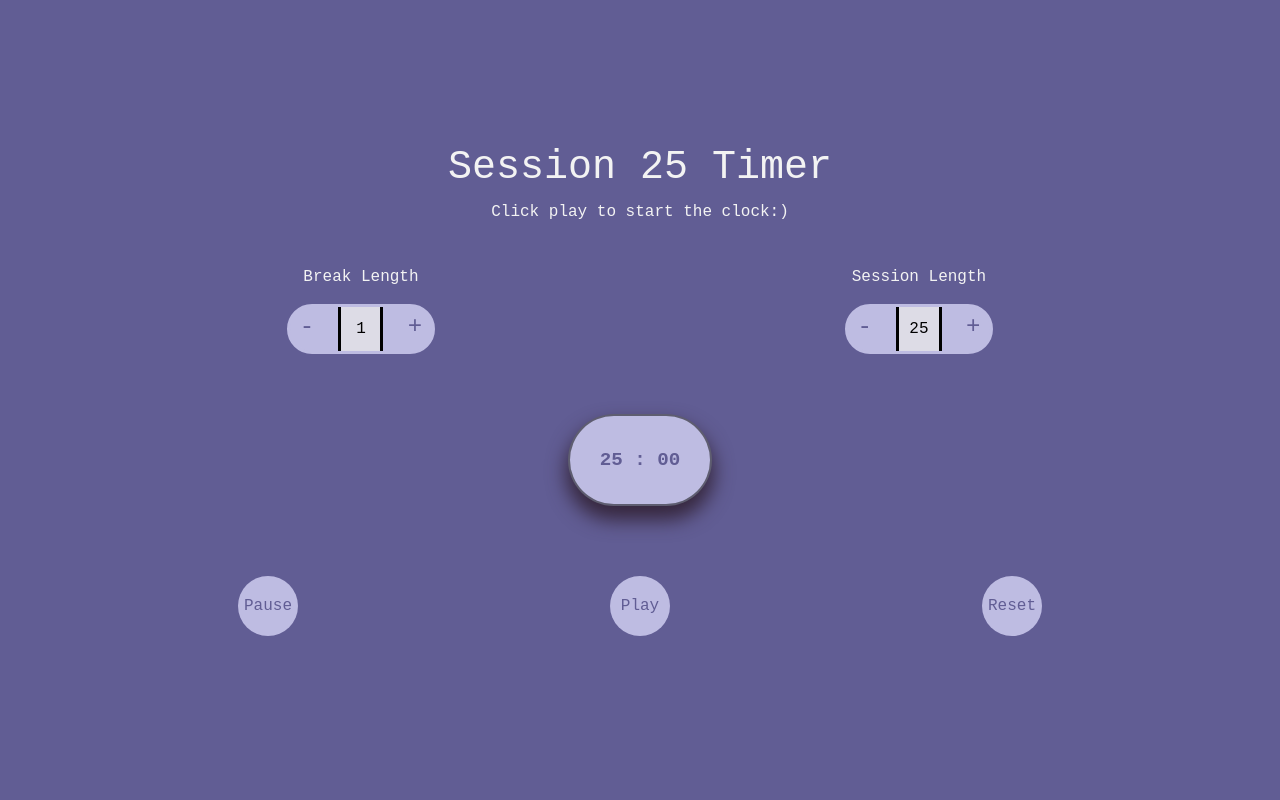
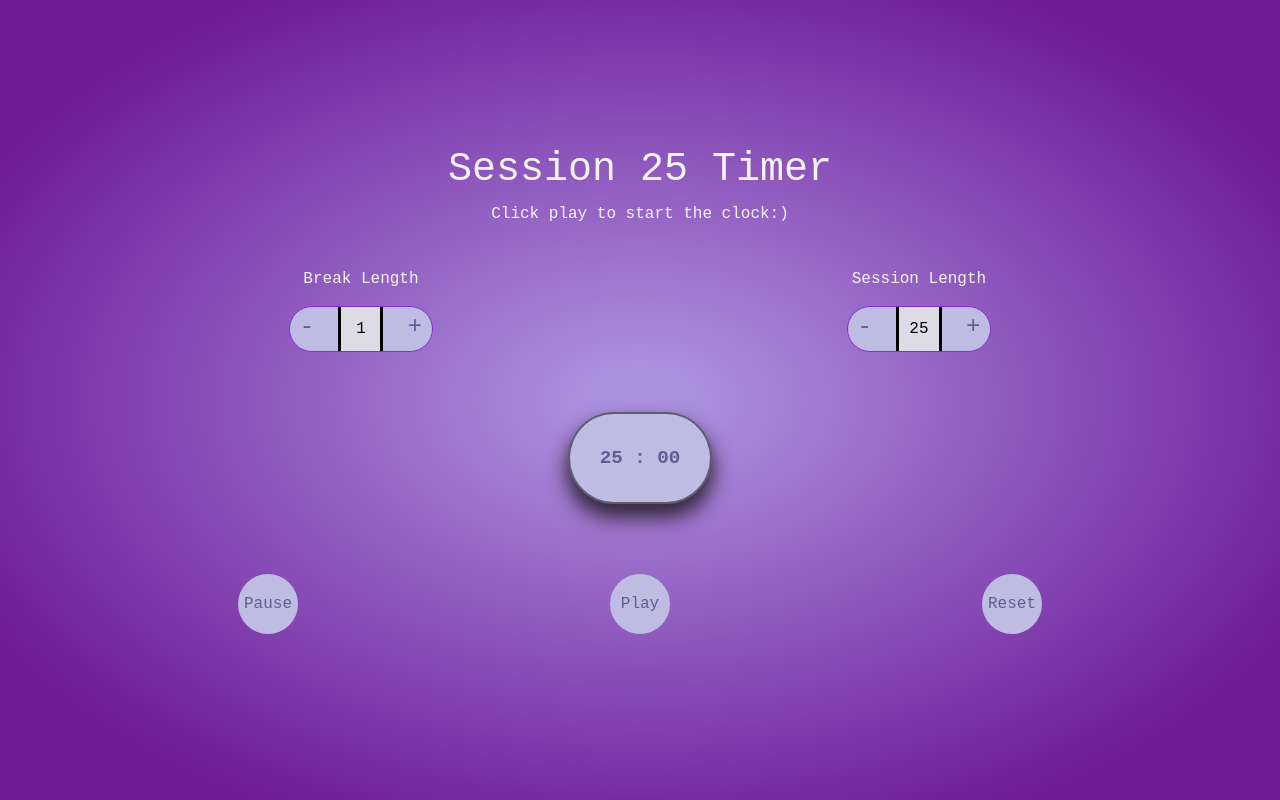
Before and after one commit to Ayovert/Session-25-Timer, a React (Create React App) app: page / in a window 1280 px wide. Built offline with nearby package versions, Linux system fonts and the light colour scheme.

Commit message:
1 file modified

```diff
--- a/src/style.scss
+++ b/src/style.scss
@@ -7,7 +7,8 @@ $tex-color: rgb(243, 243, 243);
 $hover-color: rgb(243, 243, 243);
 
 body{
-  background-color: $body-bg;
+  //background-color: $body-bg;
+  background: radial-gradient( #AC90E0 0%, #AC90E0 5%, #6e1c97 82%);
   font-family: 'Courier New', monospace;
   color: $body-bg;
 
@@ -87,7 +88,7 @@ body{
 
 
     #break-length{
-      border: 3px solid rgb(190, 188, 226);
+      border: 1px solid rgb(136, 43, 212);
 
 
       p{
```
